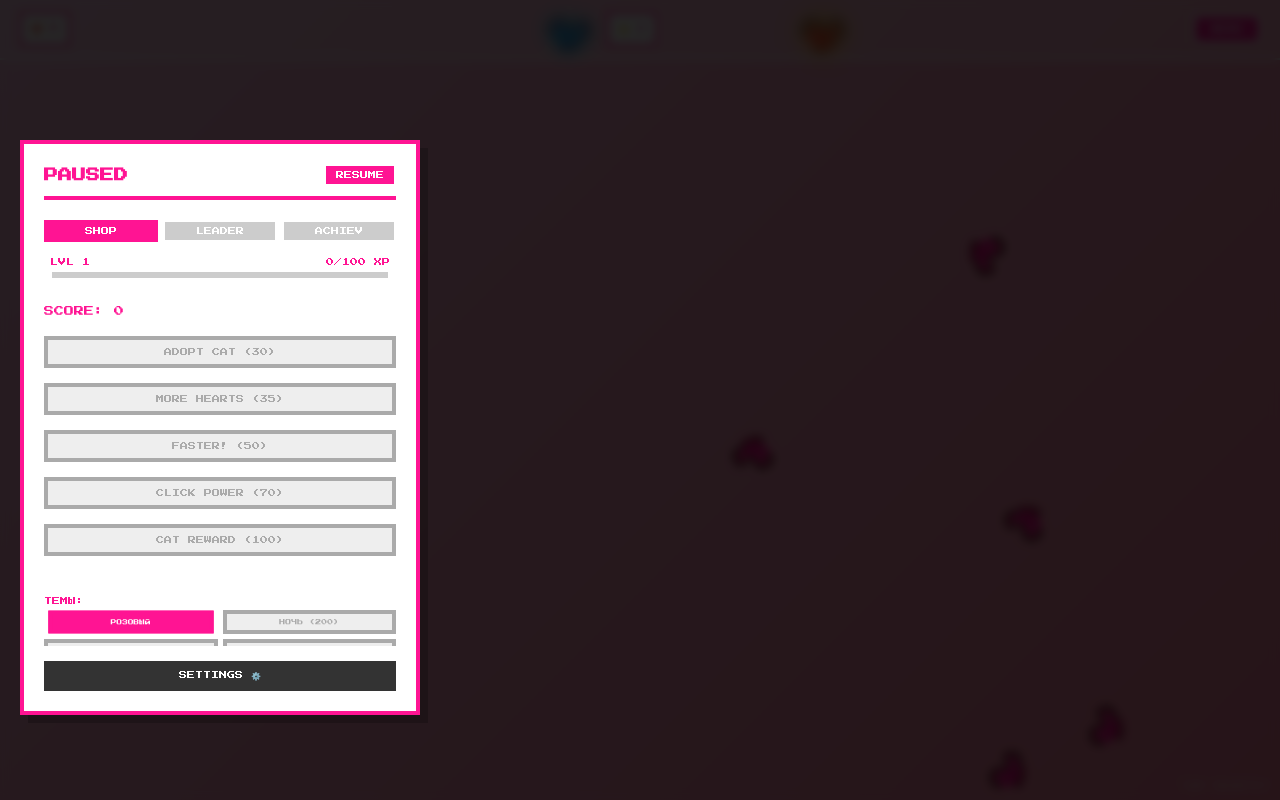
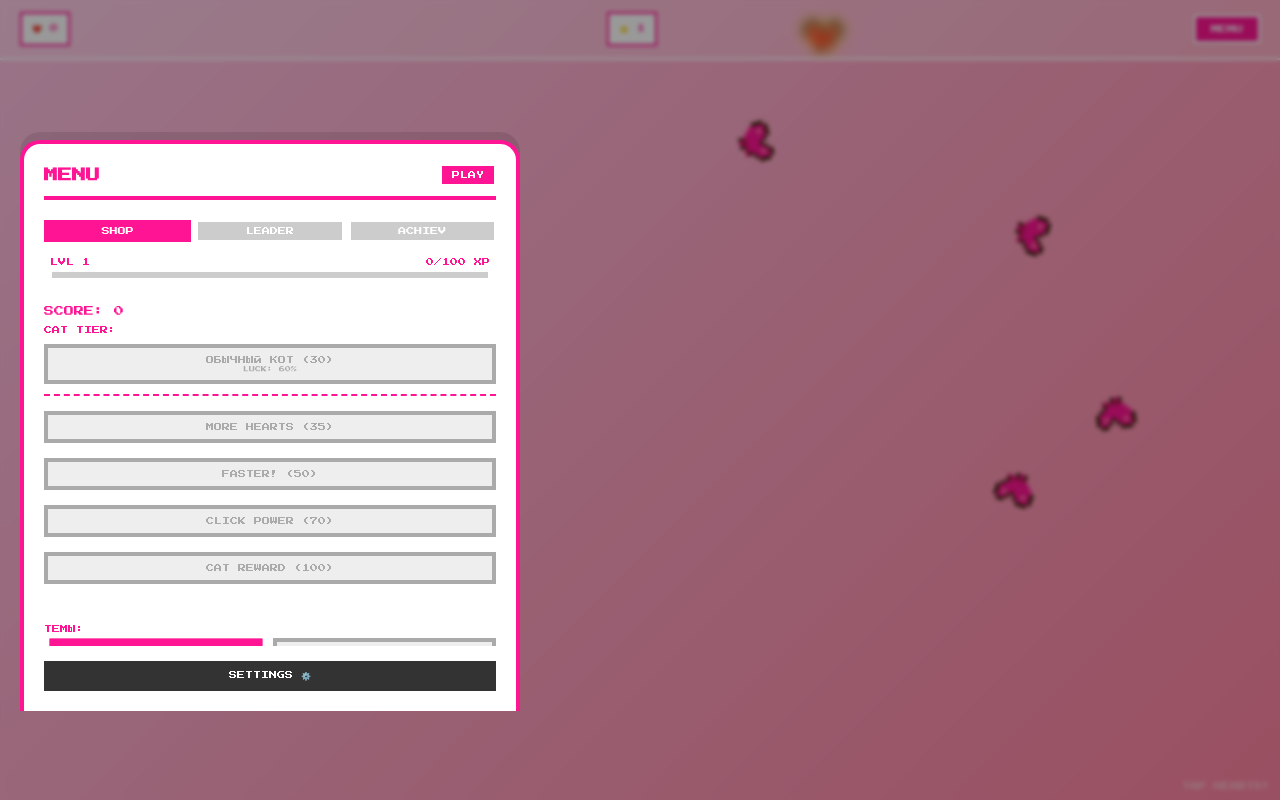
Before and after one commit to t1us32/love, a React (Vite) app: page / in a window 1280 px wide. Both pictures are taken after a click on the button "MENU". Built offline with nearby package versions, Linux system fonts and the light colour scheme.

Commit message:
new thigns

```diff
--- a/src/App.jsx
+++ b/src/App.jsx
@@ -21,6 +21,13 @@ const HEART_TYPES = {
   BLACK: { id: 'black', color: '#333', xp: 5, bonus: -5, weight: 7, class: 'heart-black' },
   STAR: { id: 'star', color: '#00ffff', xp: 100, bonus: 5, weight: 3, class: 'heart-star' }
 };
+
+const CAT_TIERS = [
+  { id: 'standard', name: 'ОБЫЧНЫЙ КОТ', luck: 0.6, cost: 30, color: '#fbc02d', class: 'cat-yellow' },
+  { id: 'ginger', name: 'ИМБИРНЫЙ КОТ', luck: 0.8, cost: 150, color: '#e67e22', class: 'cat-ginger' },
+  { id: 'void', name: 'ЧЕРНЫЙ КОТ', luck: 0.95, cost: 500, color: '#2c3e50', class: 'cat-void' },
+  { id: 'cosmic', name: 'КОСМИЧЕСКИЙ КОТ', luck: 1.0, cost: 1500, color: '#9b59b6', class: 'cat-cosmic' }
+];
 
 const THEMES = [
   { id: 'default', name: 'РОЗОВЫЙ', cost: 0, gradient: 'linear-gradient(135deg, #ffc1e3 0%, #ff85a2 100%)' },
@@ -112,6 +119,7 @@ function App() {
   const [xp, setXp] = useState(0);
   const [level, setLevel] = useState(1);
   const [hasCat, setHasCat] = useState(false);
+  const [catTier, setCatTier] = useState(0);
   const [catX, setCatX] = useState(50);
   const [catFlip, setCatFlip] = useState(1); // 1 = right, -1 = left
   const [isCatCatching, setIsCatCatching] = useState(false);
@@ -150,6 +158,7 @@ function App() {
       setXp(data.xp || 0);
       setLevel(data.level || 1);
       setHasCat(data.hasCat || false);
+      setCatTier(data.catTier || 0);
       setSpawnLevel(data.spawnLevel || 0);
       setSpeedLevel(data.speedLevel || 0);
       setClickLevel(data.clickLevel || 0);
@@ -167,6 +176,7 @@ function App() {
       xp,
       level,
       hasCat,
+      catTier,
       spawnLevel,
       speedLevel,
       clickLevel,
@@ -196,8 +206,8 @@ function App() {
     }
   }, [frenzyTimer]);
 
-  const spawnInterval = Math.max(100, 1000 - spawnLevel * 220);
-  const baseSpeed = 6 - speedLevel * 0.5;
+  const spawnInterval = Math.max(40, 1000 - spawnLevel * 100);
+  const baseSpeed = 6 - speedLevel * 0.7;
 
   const spawnHeart = useCallback(() => {
     // Determine type
@@ -342,16 +352,15 @@ function App() {
           }
         });
 
-        // Catch logic - adjusted to catch higher (0.80)
+        // Catch logic
+        const currentCat = CAT_TIERS[catTier];
         if (elapsed > target.speed * 0.80) {
-          if (Math.random() > 0.4) {
+          if (Math.random() <= currentCat.luck) {
             setScore(s => s + (1 + catEarnLevel));
-            // addPhrase("CAT CATCH!", (target.x / 100) * (window.innerWidth - 60), window.innerHeight - 100);
             playSound('catch');
             triggerHapticFeedback();
             return prev.filter(h => h.id !== target.id);
           } else {
-            // addPhrase("OOF!", (target.x / 100) * (window.innerWidth - 60), window.innerHeight - 80);
             playSound('miss');
             return prev.filter(h => h.id !== target.id);
           }
@@ -374,9 +383,14 @@ function App() {
   }, [isMenuVisible]);
 
   const buyCat = () => {
-    if (score >= 30 && !hasCat) {
-      setScore(score - 30);
-      setHasCat(true);
+    const nextTier = hasCat ? catTier + 1 : 0;
+    if (nextTier >= CAT_TIERS.length) return;
+
+    const tierData = CAT_TIERS[nextTier];
+    if (score >= tierData.cost) {
+      setScore(score - tierData.cost);
+      if (!hasCat) setHasCat(true);
+      else setCatTier(nextTier);
       playSound('buy');
       triggerHapticFeedback();
     }
@@ -384,7 +398,7 @@ function App() {
 
   const buySpawn = () => {
     const cost = (spawnLevel + 1) * 35;
-    if (score >= cost && spawnLevel < 4) {
+    if (score >= cost && spawnLevel < 10) {
       setScore(score - cost);
       setSpawnLevel(spawnLevel + 1);
       playSound('buy');
@@ -473,11 +487,11 @@ function App() {
         <button className="menu-open-btn" onClick={() => setIsMenuVisible(true)}>MENU</button>
       </div>
 
-      <div className={`ui-panel-overlay ${isMenuVisible ? 'visible' : ''}`}>
-        <div className="ui-panel">
+      <div className={`ui-panel-overlay ${isMenuVisible ? 'visible' : ''}`} onClick={() => setIsMenuVisible(false)}>
+        <div className="ui-panel" onClick={e => e.stopPropagation()}>
           <div className="panel-header">
-            <h1 style={{ fontSize: '14px', margin: 0 }}>PAUSED</h1>
-            <button className="close-panel-btn" onClick={() => setIsMenuVisible(false)}>RESUME</button>
+            <h1 style={{ fontSize: '14px', margin: 0 }}>MENU</h1>
+            <button className="close-panel-btn" onClick={() => setIsMenuVisible(false)}>PLAY</button>
           </div>
           <div className="tab-buttons" style={{ display: 'flex', gap: '5px', marginBottom: '10px' }}>
             <button className={`tab-btn ${activeTab === 'shop' ? 'active' : ''}`} onClick={() => setActiveTab('shop')}>SHOP</button>
@@ -533,16 +547,21 @@ function App() {
               <p style={{ fontSize: '10px', margin: '10px 0' }}>SCORE: {score}</p>
 
               <div className="shop-list">
-                {!hasCat ? (
-                  <button className="shop-btn" onClick={buyCat} disabled={score < 30}>
-                    ADOPT CAT (30)
-                  </button>
-                ) : (
-                  <p className="status-text">CAT ACTIVE (60% Luck)</p>
-                )}
+                <div className="cat-upgrade-section" style={{ borderBottom: '2px dashed #ff1493', paddingBottom: '10px' }}>
+                  <p style={{ fontSize: '8px', marginBottom: '8px' }}>CAT TIER:</p>
+                  {catTier < CAT_TIERS.length - 1 ? (
+                    <button className="shop-btn" onClick={buyCat} disabled={score < CAT_TIERS[hasCat ? catTier + 1 : 0].cost}>
+                      {CAT_TIERS[hasCat ? catTier + 1 : 0].name} ({CAT_TIERS[hasCat ? catTier + 1 : 0].cost})
+                      <br /><span style={{ fontSize: '6px' }}>LUCK: {Math.round(CAT_TIERS[hasCat ? catTier + 1 : 0].luck * 100)}%</span>
+                    </button>
+                  ) : (
+                    <p className="status-text">ULTIMATE CAT UNLOCKED!</p>
+                  )}
+                  {hasCat && <p style={{ fontSize: '6px', textAlign: 'center', marginTop: '5px' }}>CURRENT: {CAT_TIERS[catTier].name}</p>}
+                </div>
 
-                <button className="shop-btn" onClick={buySpawn} disabled={score < (spawnLevel + 1) * 35 || spawnLevel >= 4}>
-                  MORE HEARTS ({(spawnLevel + 1) * 35})
+                <button className="shop-btn" onClick={buySpawn} disabled={score < (spawnLevel + 1) * 35 || spawnLevel >= 10}>
+                  {spawnLevel >= 8 ? 'HEART WATERFALL!!!' : 'MORE HEARTS'} ({(spawnLevel + 1) * 35})
                 </button>
 
                 <button className="shop-btn" onClick={buySpeed} disabled={score < (speedLevel + 1) * 50 || speedLevel >= 4}>
@@ -631,7 +650,7 @@ function App() {
 
       {hasCat && (
         <div
-          className={`cat-container ${isCatCatching ? 'cat-running' : ''}`}
+          className={`cat-container ${isCatCatching ? 'cat-running' : ''} ${CAT_TIERS[catTier].class}`}
           style={{
             left: `${catX}%`,
             transform: `scaleX(${catFlip})`
--- a/src/index.css
+++ b/src/index.css
@@ -510,37 +510,50 @@ body {
   object-fit: contain;
 }
 
-/* Modal Panel Styles */
+/* Bottom Drawer Styles */
 .ui-panel-overlay {
   position: fixed;
   top: 0;
   left: 0;
   right: 0;
   bottom: 0;
-  background: rgba(0, 0, 0, 0.85);
-  display: none;
-  align-items: center;
+  background: rgba(0, 0, 0, 0.4);
+  display: flex;
+  align-items: flex-end;
+  /* Align to bottom */
   justify-content: center;
   z-index: 200;
-  backdrop-filter: blur(5px);
+  backdrop-filter: blur(2px);
+  opacity: 0;
+  pointer-events: none;
+  transition: opacity 0.3s ease;
 }
 
 .ui-panel-overlay.visible {
-  display: flex;
+  opacity: 1;
+  pointer-events: auto;
 }
 
 .ui-panel {
   background: #fff;
   padding: 20px;
   border: 4px solid #ff1493;
-  width: 90%;
-  max-width: 400px;
-  max-height: 85vh;
+  border-bottom: none;
+  width: 100%;
+  max-width: 500px;
+  max-height: 80vh;
   overflow-y: auto;
-  box-shadow: 8px 8px 0px rgba(0, 0, 0, 0.2);
+  box-shadow: 0px -8px 0px rgba(0, 0, 0, 0.1);
   color: #ff1493;
   display: flex;
   flex-direction: column;
+  transform: translateY(100%);
+  transition: transform 0.4s cubic-bezier(0.175, 0.885, 0.32, 1.275);
+  border-radius: 20px 20px 0 0;
+}
+
+.ui-panel-overlay.visible .ui-panel {
+  transform: translateY(0);
 }
 
 .panel-header {
```
